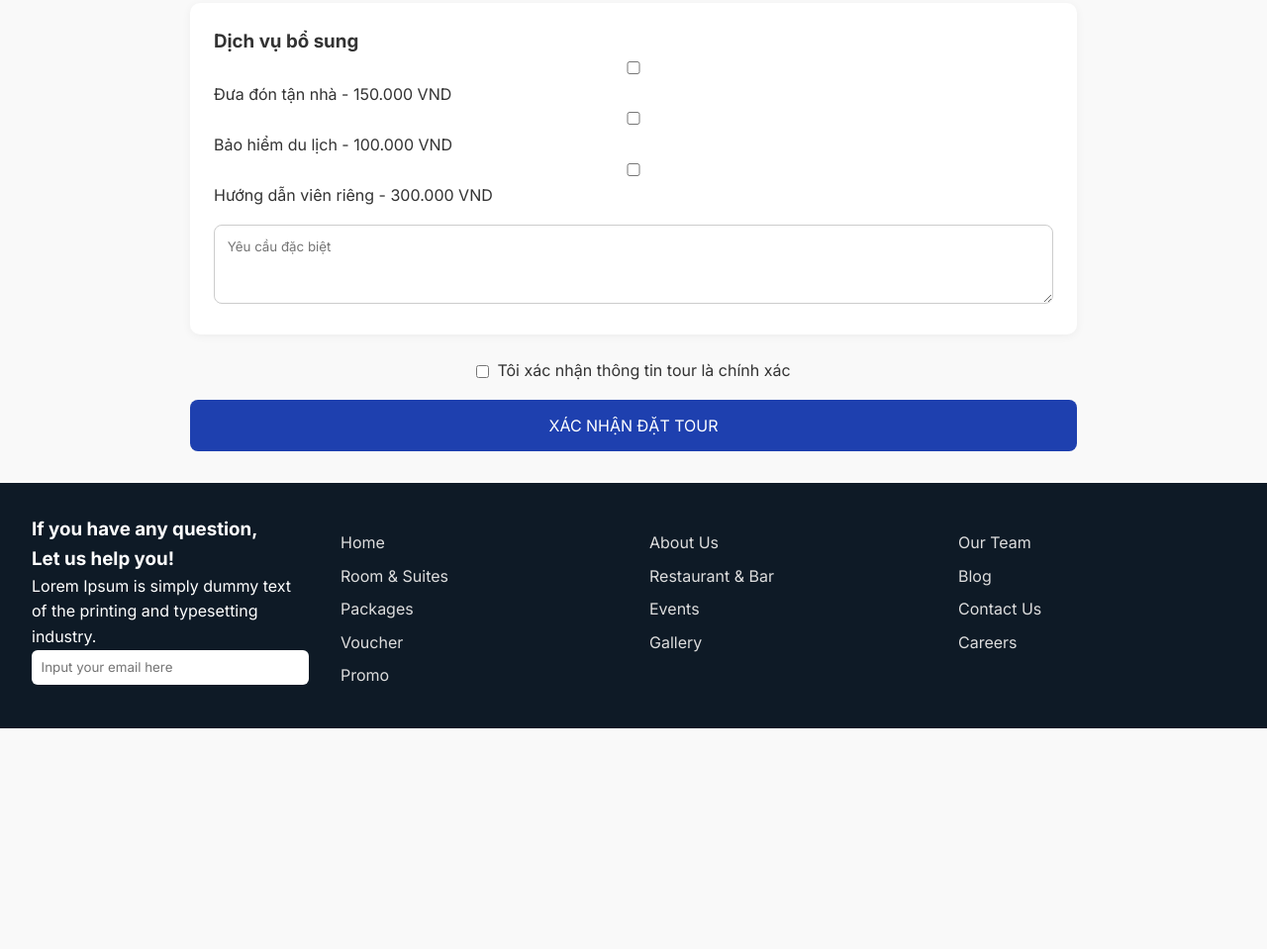
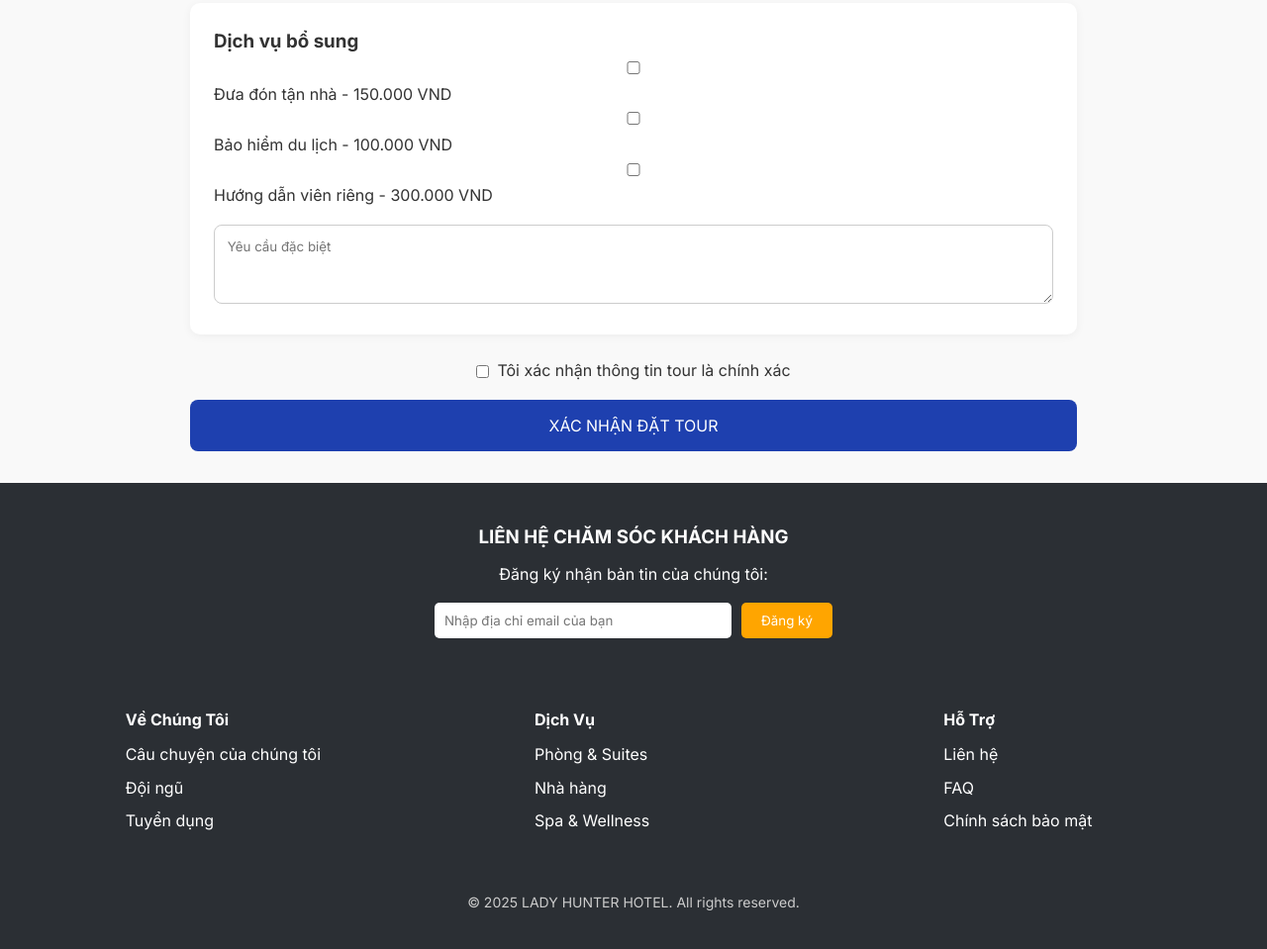
Before and after one commit to TruongMinh3010/btl, a plain HTML site: page index.html in a window 1280 px wide. Shown: the part 653-1612 px from the top of the page at 99% size. Before the commit the page ends 1389 px from the top, so only its background shows below. Drawn offline with Linux system fonts and the light colour scheme.

Commit message:
Add files via upload

```diff
--- a/index.html
+++ b/index.html
@@ -96,37 +96,47 @@
       }
     });
   </script>
-   <footer>
-    <div class="footer-col">
-      <h3>If you have any question,<br>Let us help you!</h3>
-      <p>Lorem Ipsum is simply dummy text of the printing and typesetting industry.</p>
-      <input type="email" placeholder="Input your email here">
+   <footer class="footer">
+    <div class="footer-newsletter">
+      <h3>LIÊN HỆ CHĂM SÓC KHÁCH HÀNG</h3>
+      <p>Đăng ký nhận bản tin của chúng tôi:</p>
+      <form class="newsletter-form">
+        <input type="email" placeholder="Nhập địa chỉ email của bạn" required>
+        <button type="submit">Đăng ký</button>
+      </form>
     </div>
-    <div class="footer-col">
-      <ul class="footer-menu">
-        <li>Home</li>
-        <li>Room & Suites</li>
-        <li>Packages</li>
-        <li>Voucher</li>
-        <li>Promo</li>
-      </ul>
+
+    <div class="footer-content">
+      <div class="footer-section">
+        <h4>Về Chúng Tôi</h4>
+        <ul>
+          <li><a href="#">Câu chuyện của chúng tôi</a></li>
+          <li><a href="#">Đội ngũ</a></li>
+          <li><a href="#">Tuyển dụng</a></li>
+        </ul>
+      </div>
+      <div class="footer-section">
+        <h4>Dịch Vụ</h4>
+        <ul>
+          <li><a href="#">Phòng & Suites</a></li>
+          <li><a href="#">Nhà hàng</a></li>
+          <li><a href="#">Spa & Wellness</a></li>
+        </ul>
+      </div>
+      <div class="footer-section">
+        <h4>Hỗ Trợ</h4>
+        <ul>
+          <li><a href="#">Liên hệ</a></li>
+          <li><a href="#">FAQ</a></li>
+          <li><a href="#">Chính sách bảo mật</a></li>
+        </ul>
+      </div>
     </div>
-    <div class="footer-col">
-      <ul class="footer-menu">
-        <li>About Us</li>
-        <li>Restaurant & Bar</li>
-        <li>Events</li>
-        <li>Gallery</li>
-      </ul>
-    </div>
-    <div class="footer-col">
-      <ul class="footer-menu">
-        <li>Our Team</li>
-        <li>Blog</li>
-        <li>Contact Us</li>
-        <li>Careers</li>
-      </ul>
+
+    <div class="footer-bottom">
+      © 2025 LADY HUNTER HOTEL. All rights reserved.
     </div>
   </footer>
+
 </body>
 </html>
--- a/style.css
+++ b/style.css
@@ -14,14 +14,8 @@
     .room-box img { width: 100%; border-radius: 8px; transition: transform 0.3s ease; }
     .room-box img:hover { transform: scale(1.05); }
     .room-box h3 { margin-top: 1rem; }
-    .checkbox-group { margin-top: 2rem; }
-    .checkbox-group label { display: block; margin-bottom: 0.8rem; }
-    .submit-btn { margin-top: 2rem; width: 100%; background: #b58534; color: white; border: none; padding: 1rem; font-size: 1rem; font-weight: bold; border-radius: 6px; cursor: pointer; }
-    footer { display: flex; justify-content: space-between; flex-wrap: wrap; gap: 2rem; }
-    footer input { padding: 0.6rem; border-radius: 6px; border: none; width: 100%; max-width: 300px; }
-    .footer-col { flex: 1; min-width: 200px; }
-    .footer-menu { list-style: none; margin-top: 1rem; }
-    .footer-menu li { margin-bottom: 0.5rem; color: #ddd; }
+
+
     body {
       font-family: sans-serif;
       margin: 0;
@@ -124,3 +118,86 @@
     #confirmBtn:hover {
       background: #1a3a94;
     }
+    .footer {
+      background-color: #2b2f34;
+      color: #ffffff;
+      padding: 40px 20px;
+      font-family: Arial, sans-serif;
+    }
+
+    .footer-newsletter {
+      text-align: center;
+      margin-bottom: 30px;
+    }
+
+    .footer-newsletter h3 {
+      margin-bottom: 10px;
+    }
+
+    .newsletter-form {
+      display: flex;
+      justify-content: center;
+      gap: 10px;
+      margin-top: 15px;
+      flex-wrap: wrap;
+    }
+
+    .newsletter-form input {
+      padding: 10px;
+      border-radius: 5px;
+      border: none;
+      width: 300px;
+      max-width: 90%;
+    }
+
+    .newsletter-form button {
+      background-color: orange;
+      color: white;
+      border: none;
+      border-radius: 5px;
+      padding: 10px 20px;
+      cursor: pointer;
+    }
+
+    .footer-content {
+      display: flex;
+      justify-content: space-around;
+      flex-wrap: wrap;
+      text-align: left;
+      padding-top: 20px;
+    }
+
+    .footer-section {
+      min-width: 200px;
+      margin: 20px 0;
+    }
+
+    .footer-section h4 {
+      margin-bottom: 10px;
+    }
+
+    .footer-section ul {
+      list-style: none;
+      padding: 0;
+    }
+
+    .footer-section ul li {
+      margin-bottom: 8px;
+    }
+
+    .footer-section ul li a {
+      color: #ffffff;
+      text-decoration: none;
+      transition: color 0.3s;
+    }
+
+    .footer-section ul li a:hover {
+      color: orange;
+    }
+
+    .footer-bottom {
+      text-align: center;
+      margin-top: 30px;
+      font-size: 14px;
+      color: #cccccc;
+    }
```
